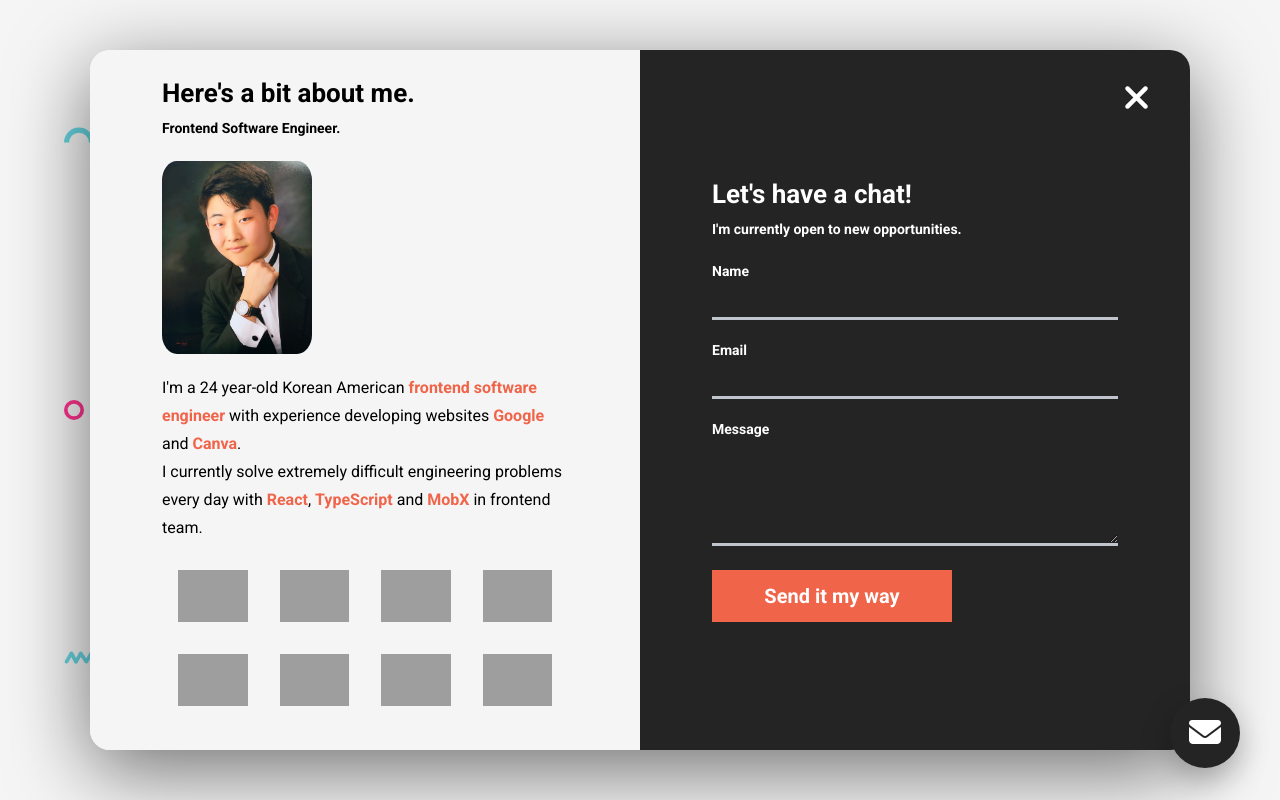
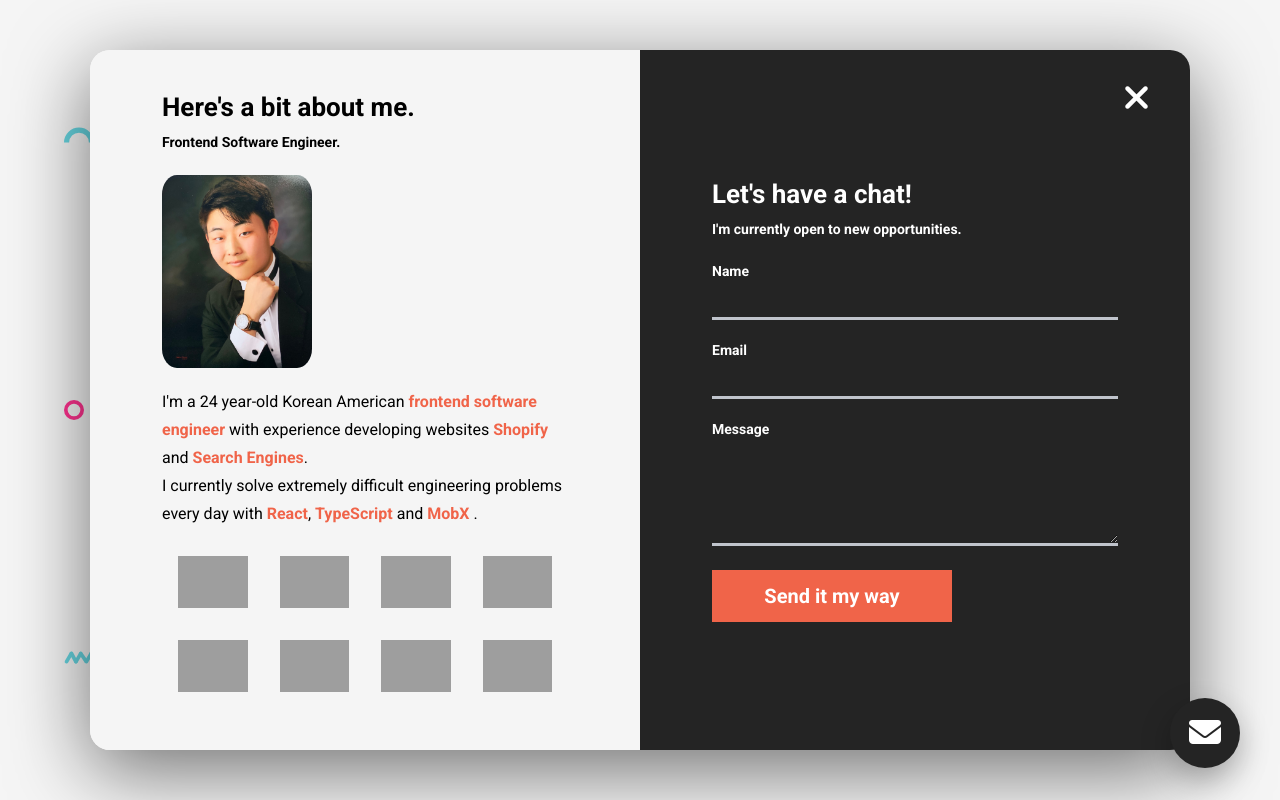
Before and after one commit to T3C1004/E-portfolio, a plain HTML site: page index.html in a window 1280 px wide. Both pictures are taken after a click on the element "about me". Shown: the top 800 px of the page. Drawn offline with nearby package versions, Linux system fonts and the light colour scheme; grey boxes are pictures that could not be loaded.

Commit message:
updated 2

```diff
--- a/index.html
+++ b/index.html
@@ -96,12 +96,12 @@
         <img class="modal__about--img" src="./assets/me.jpeg" alt="Profile pic">
         <p class="modal__para">
           I'm a 24 year-old Korean American <b class="orange">frontend software engineer</b> with experience developing
-          websites <b class="orange">Google</b> and <b class="orange">Canva</b>.
+          websites <b class="orange">Shopify</b> and <b class="orange">Search Engines</b>.
           <br>
           I currently solve extremely difficult engineering
           problems every day with <b class="orange">React</b>, <b class="orange">TypeScript</b> and <b
             class="orange">MobX</b>
-          in frontend team.
+          .
         </p>
         <div class="modal__languages">
           <figure class="modal__language">
```
Also changed, not shown: 1 other file.
